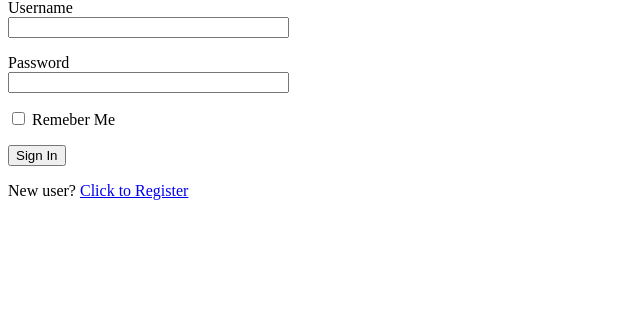
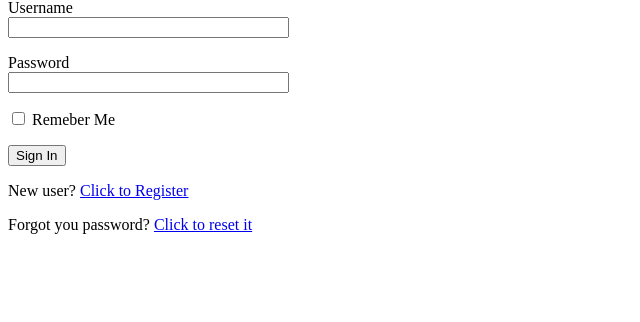
Before and after one commit to as-broken-code-bits/flask-tutorial, a Flask app: page /login in a window 1280 px wide. Shown: the part 117-439 px from the top of the page, without its empty margins (0-640 px from the left). Run offline with Flask 2, Linux system fonts and the light colour scheme.

Commit message:
form update for pw request

```diff
--- a/app/forms.py
+++ b/app/forms.py
@@ -46,3 +46,7 @@ class PostForm(FlaskForm):
     post = TextAreaField('Say something', validators=[
         DataRequired(), Length(min=1, max=140)])
     submit = SubmitField('Submit')
+
+class ResetPasswordRequestForm(FlaskForm):
+    email = StringField('Email', validators=[DataRequired(), Email()])
+    submit = SubmitField('Request Password Reset')
--- a/app/templates/login.html
+++ b/app/templates/login.html
@@ -25,5 +25,9 @@
         <p>{{ form.remember_me() }} {{ form.remember_me.label }} </p>
         <p>{{ form.submit() }} </p>
         <p>New user? <a href="{{ url_for('register') }}">Click to Register</a></p>
+        <p>
+                Forgot you password?
+                <a href="{{ url_for('reset_password_request') }}">Click to reset it</a>
+            </p>
     </form>
 {% endblock %}
```
Also changed, not shown: app/templates/reset_password_request.html (added).
